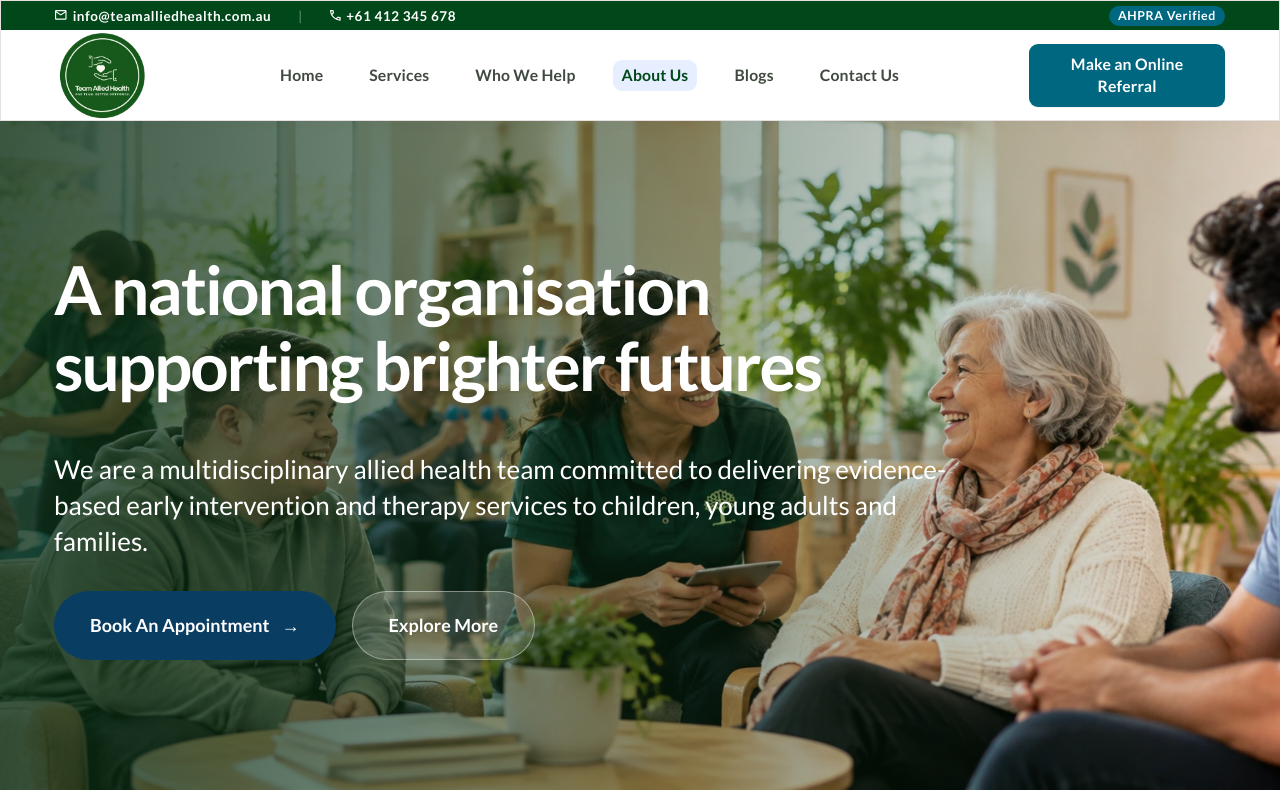
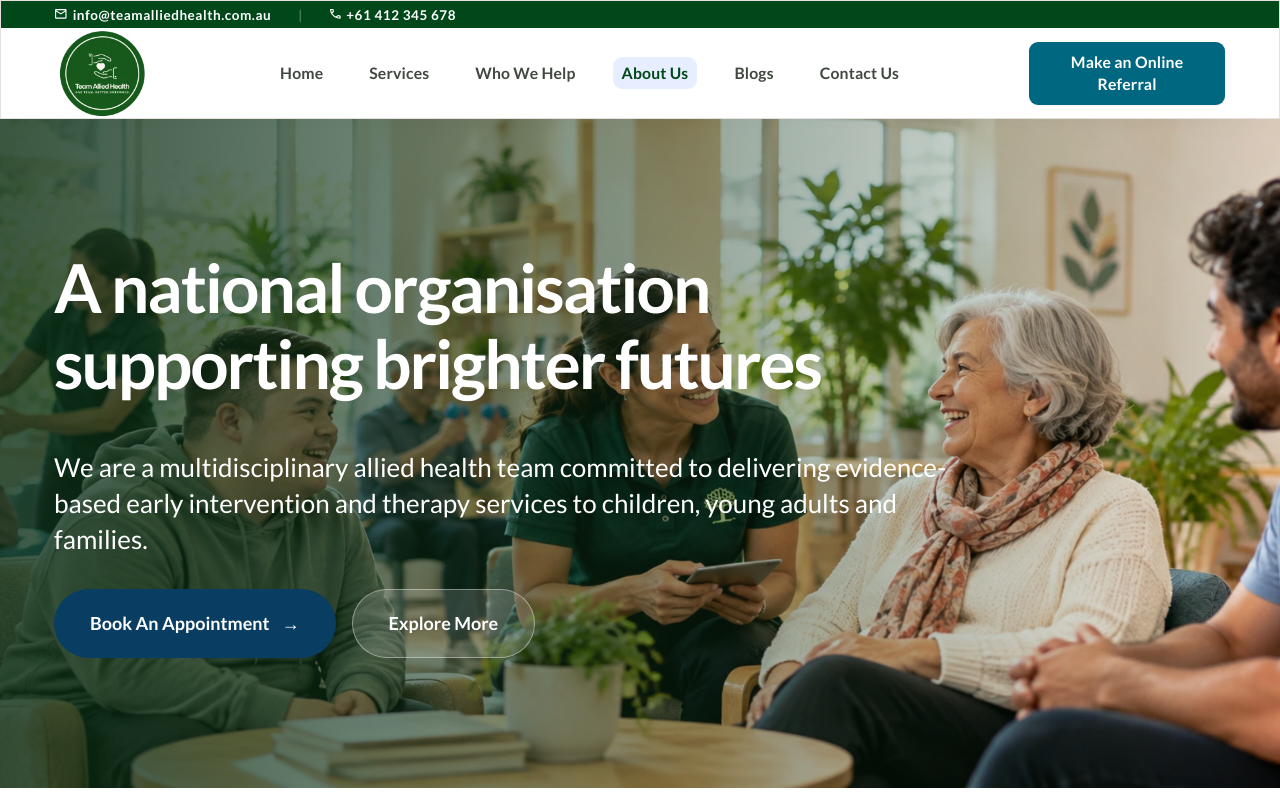
Before and after one commit to mediaclockdev/teamalliedhealth, a plain HTML site: page about.html in a window 1280 px wide. Shown: the top 800 px of the page. Drawn offline with nearby package versions, Linux system fonts and the light colour scheme.

Commit message:
AHPRA removed

```diff
--- a/about.html
+++ b/about.html
@@ -168,10 +168,6 @@
               <span>+61 412 345 678</span>
             </a>
           </div>
-          <span
-            class="shrink-0 whitespace-nowrap bg-[#006781] rounded-full px-[9px] py-[2.25px] text-[11px] sm:text-[12.375px] leading-[15.75px] tracking-normal sm:tracking-[0.6188px]"
-            >AHPRA Verified</span
-          >
         </div>
       </div>
 
```
Also changed, not shown: blogs.html (+0 -4 lines), contact.html (+0 -4 lines), early-intervention.html (+0 -4 lines), index.html (+0 -4 lines), occupational-therapy.html (+0 -4 lines), participant-charter.html (+0 -4 lines), physiotherapy.html (+0 -4 lines), positive-behaviour-support.html (+0 -4 lines), privacy-policy.html (+0 -4 lines), psychology.html (+0 -4 lines), services.html (+0 -4 lines), speech-therapy.html (+0 -4 lines), terms-of-service.html (+0 -4 lines), who-we-help.html (+0 -4 lines).
